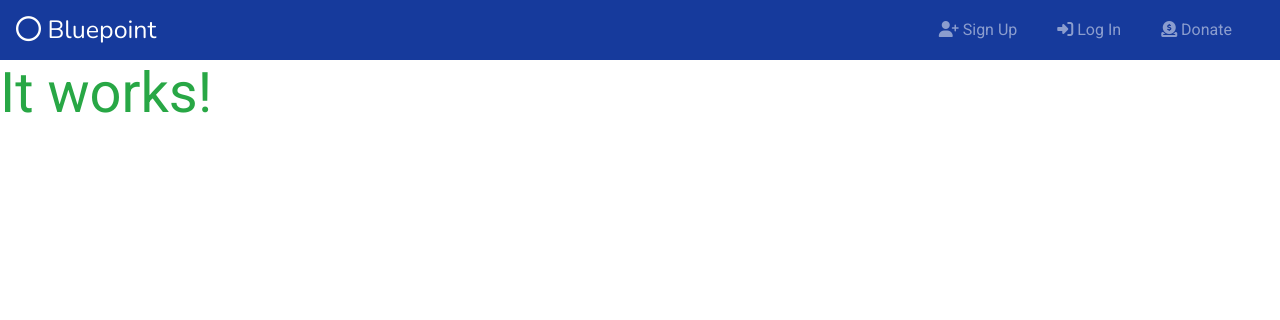
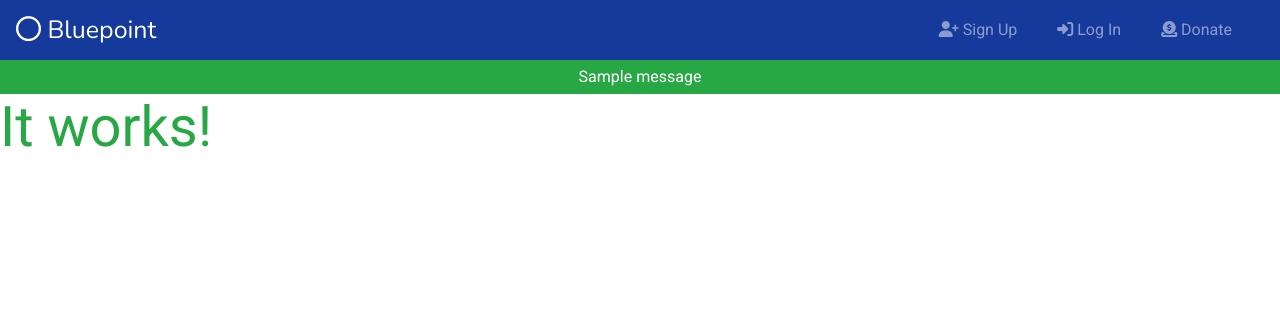
Before and after one commit to RobKnowles248/bluepoint, a Django app: page / in a window 1280 px wide. Shown: the top 320 px of the page. Run offline with Django 3.2, Linux system fonts and the light colour scheme; tables that the repository leaves empty hold one stand-in row (values such as "Sample post"); one stand-in notice (Sample message) is shown; some libraries are stand-ins or nearby versions.

Commit message:
Add messages list and styling

```diff
--- a/static/css/base.css
+++ b/static/css/base.css
@@ -37,6 +37,24 @@ body {
     outline: none;
 }
 
+/*------------ Messages --*/
+
+ul.messages {
+    list-style-type: none;
+    padding: 0;
+    margin: 0;
+}
+
+ul.messages li {
+    text-align: center;
+    color: white;
+    padding: 5px 0;
+}
+
+.bg-error {
+    background-color: #dc3545!important;
+}
+
 /*------------ Media Queries --*/
 
 @media only screen and (min-width: 992px) {
--- a/templates/base.html
+++ b/templates/base.html
@@ -61,7 +61,13 @@
     </header>
 
     {% if messages %}
-        <div class="message-container"></div>
+        <div class="message-container">
+          <ul class="messages">
+            {% for message in messages %}
+              <li {% if message.tags %} class="bg-{{ message.tags }}"{% endif %}>{{ message }}</li>
+            {% endfor %}
+          </ul>
+        </div>
     {% endif %}
 
     {% block page_header %}
```
